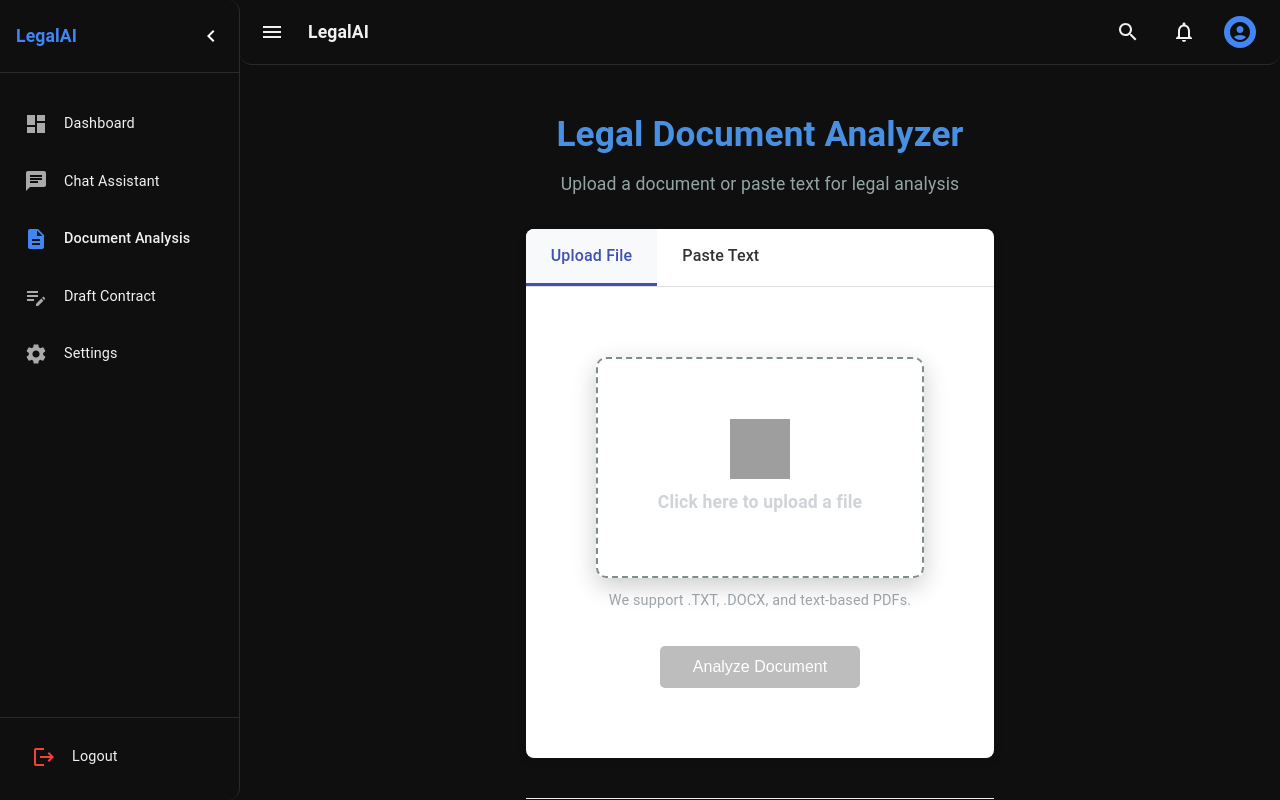
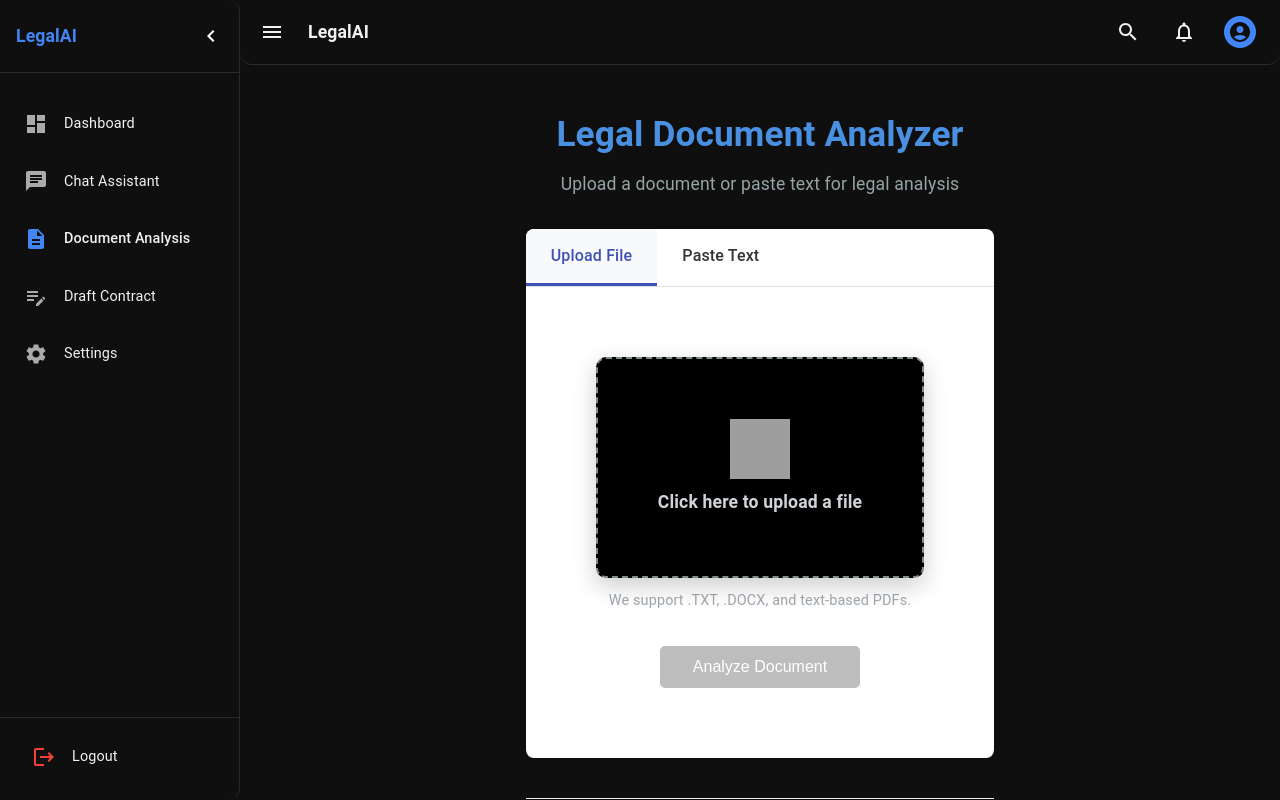
Before and after one commit to pasindu-22/LegalDocumentAnalysisSystem, a React (Create React App) app in the folder Frontend/app/: page /documents in a window 1280 px wide. Built offline with nearby package versions, Linux system fonts and the light colour scheme; grey boxes are pictures that could not be loaded.

Commit message:
minor change in bg

```diff
--- a/Frontend/app/src/pages/DocumentAnalysis.js
+++ b/Frontend/app/src/pages/DocumentAnalysis.js
@@ -77,7 +77,7 @@ const DocumentAnalysis = () => {
       alignItems: "center",
       justifyContent: "center",
       padding: "60px",
-      backgroundColor: "rgba(255, 255, 255, 0.05)",
+      backgroundColor: "rgba(0, 0, 0)",
       backdropFilter: "blur(10px)",
       color: "#d0d4d8",
       border: "2px dashed #7f8c8d",
```
